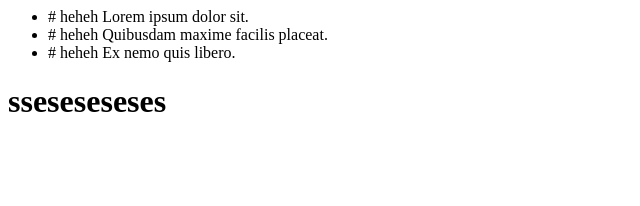
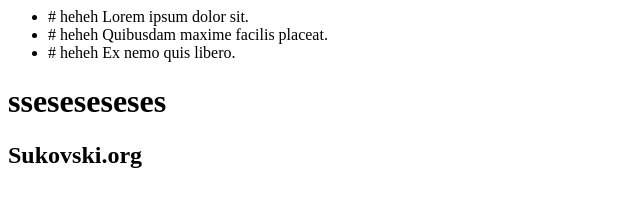
Before and after one commit to sukovski/kodluyoruzilkrepo, a plain HTML site: page index.html in a window 1280 px wide. Shown: the whole page, without its empty margins (0-640 px from the left). Drawn offline with Linux system fonts and the light colour scheme.

Commit message:
ilk commit

```diff
--- a/index.html
+++ b/index.html
@@ -4,3 +4,4 @@
     <li class="suko-li"># heheh Ex nemo quis libero.</li>
 </ul>
 <h1>ssese<span>seseses</span></h1>
+<h2>Sukovski<span>.org</span></h2>
```
